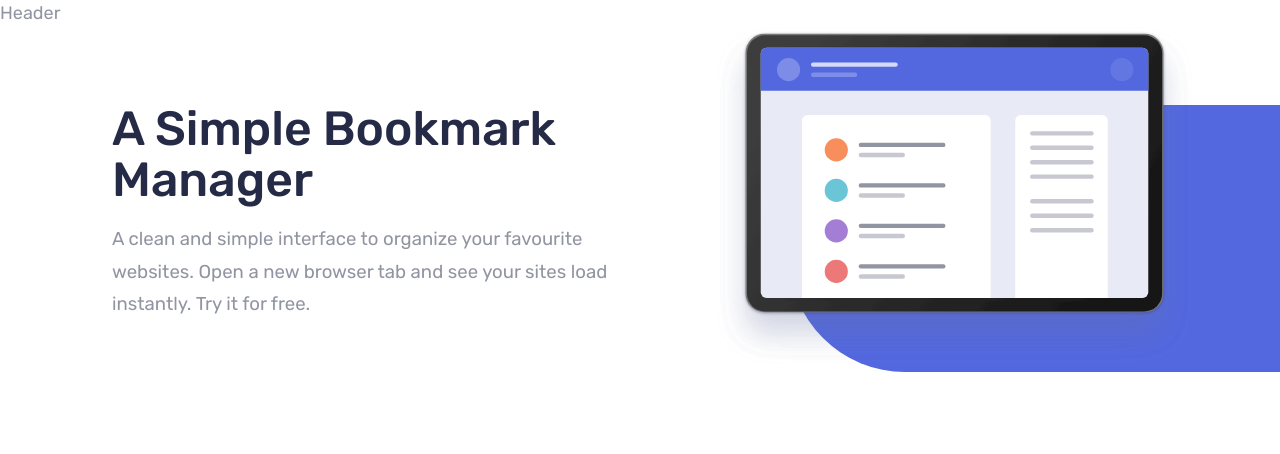
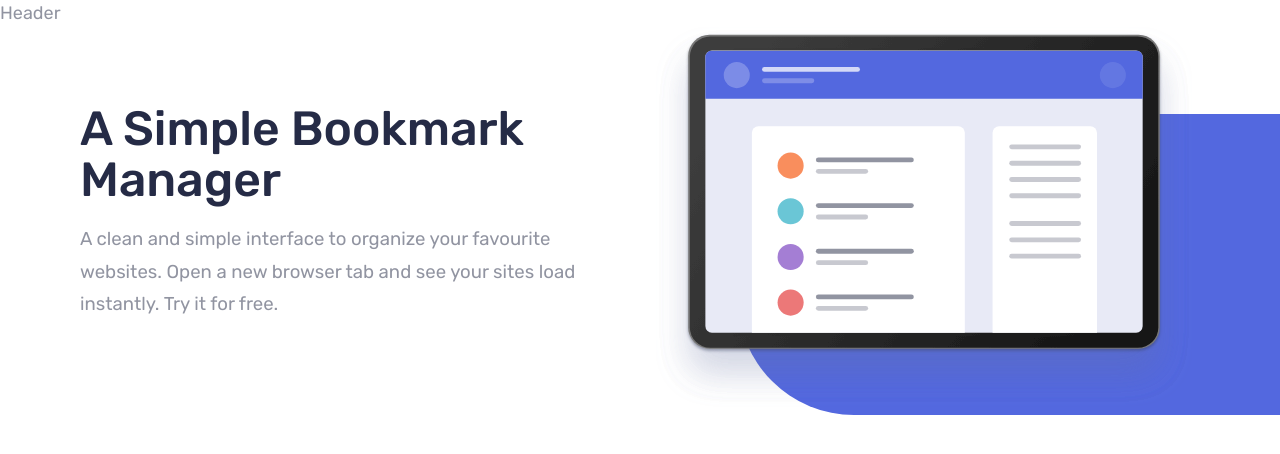
Before and after one commit to adryanrosa/bookmark-landing-page, a React (Create React App) app: page / in a window 1280 px wide. Shown: the top 454 px of the page. Built offline with nearby package versions, Linux system fonts and the light colour scheme.

Commit message:
Ajusta Hero

```diff
--- a/src/sections/Hero/index.module.scss
+++ b/src/sections/Hero/index.module.scss
@@ -12,9 +12,11 @@
 
     @include breakpoint-up(large) {
       display: grid;
-      grid-template-columns: 5fr 4fr;
+      grid-template-columns: 1fr 1fr;
       grid-template-areas: "text image";
       gap: 1rem;
+      padding: 0 2rem;
+      box-sizing: content-box;
     }
   }
 
@@ -71,6 +73,7 @@
       font-size: 3rem;
       line-height: 1.0625;
       margin-top: 4.75rem;
+      padding: 0;
     }
   }
 
@@ -78,6 +81,12 @@
     padding: 0 2rem;
     font-size: 0.9375rem;
     line-height: 1.75;
+    max-width: 42ch;
+    padding: 0;
+
+    @include breakpoint-down(medium) {
+      @include margin-x-auto;
+    }
 
     @include breakpoint-up(large) {
       font-size: 1.1625rem;
```
